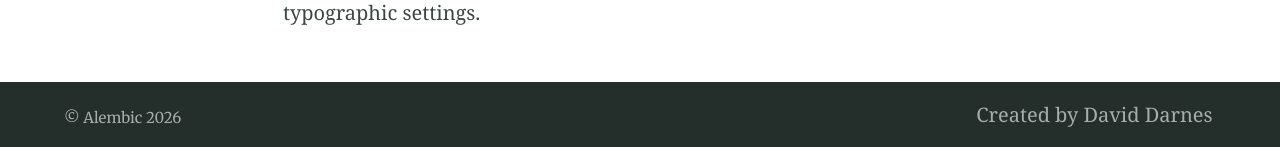
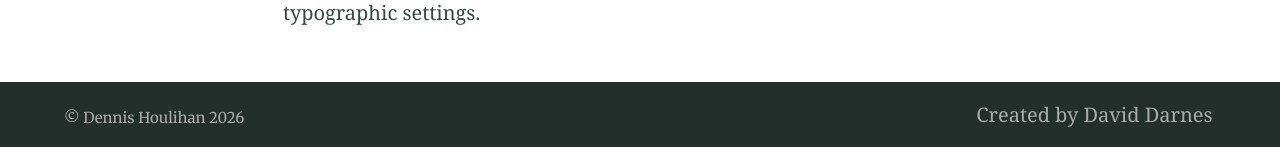
Before and after one commit to DJHoulihan/DJHoulihan.github.io, a Jekyll site: the page built from index.md, in a window 1280 px wide and 900 px high, scrolled down 4872 px. Shown: the part 750-897 px from the top of the window. Built offline with Jekyll 4.4.1, drawn with Linux system fonts in a browser that asks for light colours.

Commit message:
Update _config.yml

```diff
--- a/_config.yml
+++ b/_config.yml
@@ -37,17 +37,15 @@
 # 3. Gem settings
 paginate: 2 # jekyll-paginate > items per page
 paginate_path: blog/page:num # jekyll-paginate > blog page
-jekyll-mentions: https://twitter.com # jekyll-mentions > service used when @replying
+jekyll-mentions: # jekyll-mentions > service used when @replying
 twitter:
-  username: DavidDarnes # jekyll-seo-tag > Owners twitter username
-author: DavidDarnes # jekyll-seo-tag > default author
+  username: # jekyll-seo-tag > Owners twitter username
+author: Dennis Houlihan # jekyll-seo-tag > default author
 social: # jekyll-seo-tag > social overrides
-  name: David Darnes # jekyll-seo-tag > real name
+  name: Dennis Houlihan # jekyll-seo-tag > real name
   links:  # jekyll-seo-tag > social aliases (sameAs)
-    - https://twitter.com/DavidDarnes
-    - https://www.facebook.com/daviddarnes
-    - https://www.linkedin.com/in/daviddarnes
-    - https://github.com/daviddarnes
+    - https://www.linkedin.com/dhoulihan12
+    - https://github.com/djhoulihan
 # markdown: CommonMark # Markdown parse settings, CommonMark performs slightly better an others in build time
 # commonmark:
   # options: ["SMART", "FOOTNOTES"]
@@ -93,13 +91,13 @@
 # 7. Site settings
 encoding: utf-8 # Make sure the encoding is right
 lang: en-GB # Set the site language
-title: "Alembic" # Site name or title, also used in jekyll-seo-tag
+title: "Dennis Houlihan" # Site name or title, also used in jekyll-seo-tag
 logo: "/assets/logos/logo.svg" # Site logo, also used in jekyll-seo-tag
 description: "Alembic is a starting point for Jekyll projects. Rather than starting from scratch, this boilerplate is designed to get the ball rolling immediately" # Site description and default description, also used in jekyll-seo-tag
 url: "https://alembic.darn.es" # Site url, also used in jekyll-seo-tag
 baseurl: ""
-repo: "https://github.com/daviddarnes/alembic"
-email: "me@daviddarnes.com"
+repo: "https://github.com/djhoulihan/djhouliha.github.io"
+email: "dennishoulihan12@gmail.com"
 # disqus: "alembic-1" # Blog post comments, uncomment the option and set the site ID from your Disqus account
 # date_format: "%-d %B %Y" # Blog post date formatting using placeholder formatting
 # google_analytics: ""
```
